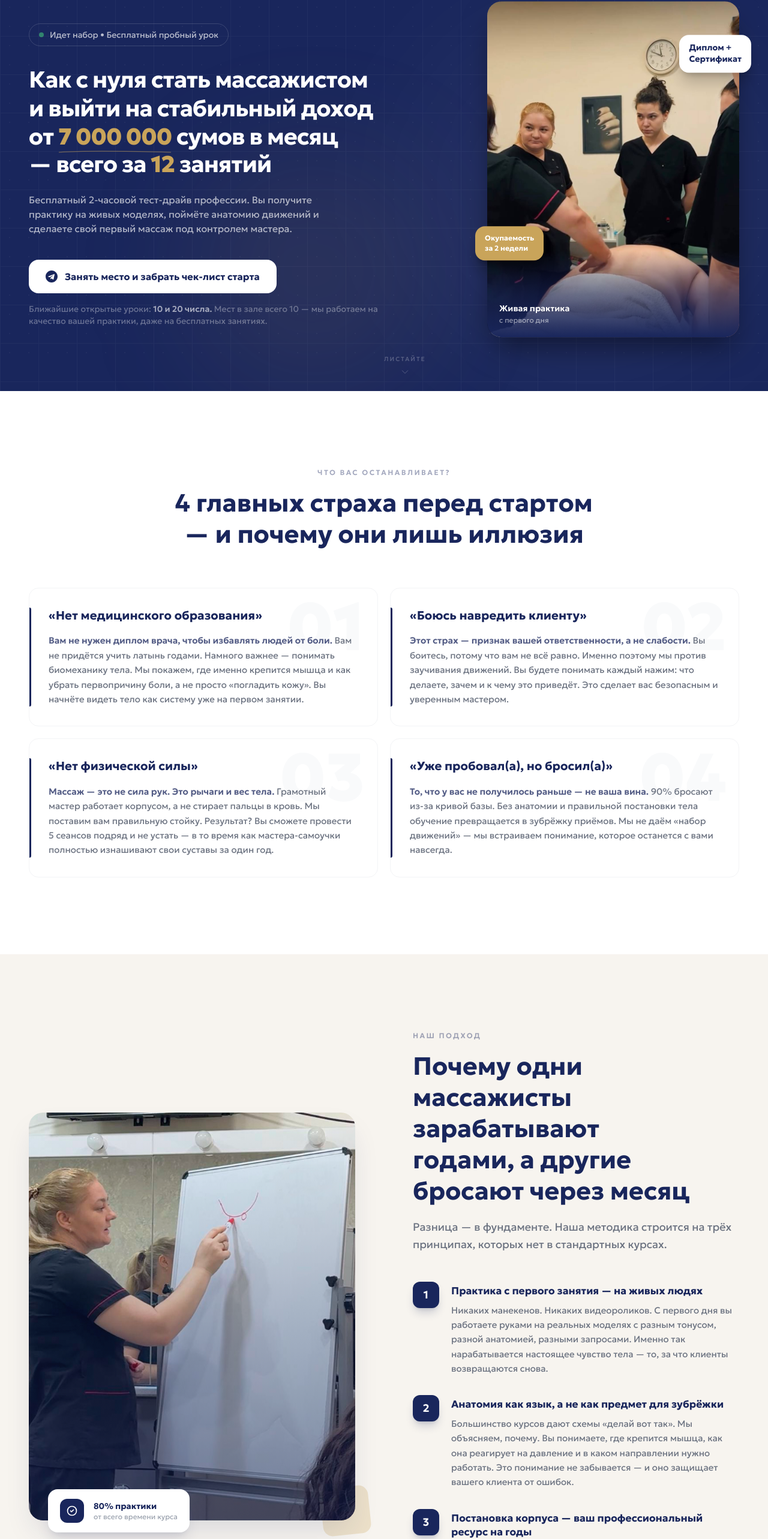
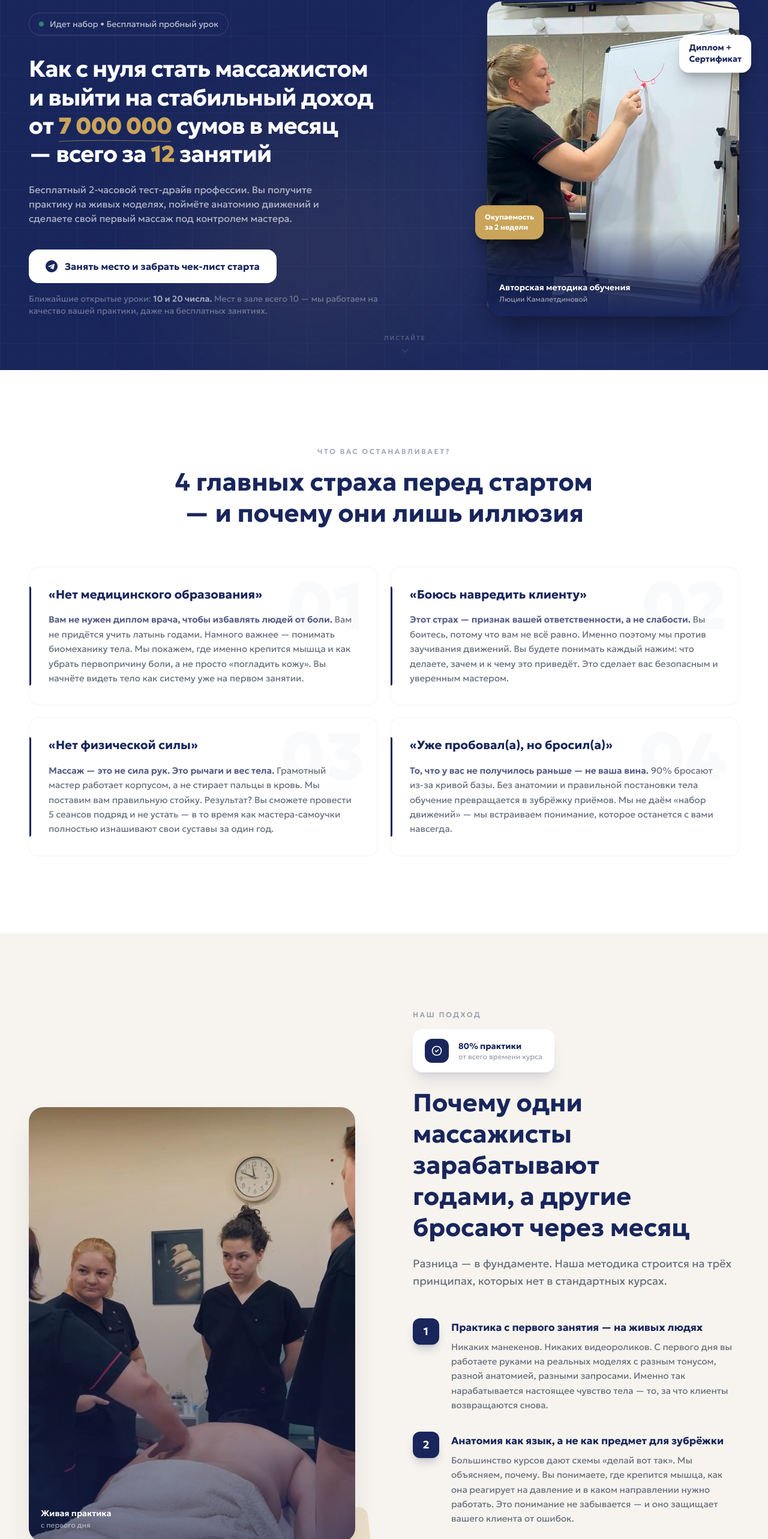
Before and after one commit to daolongfupro-prog/school-site2, a React (Vite) app: page / in a window 1280 px wide. Shown: the part 196-2762 px from the top of the page at 60% size. Built offline with nearby package versions, Linux system fonts and the light colour scheme.

Commit message:
Hero: флипчарт → первый экран; практика → метод; плашка 80% над заголовком
Co-Authored-By: Claude Sonnet 4.6 <noreply@anthropic.com>

```diff
--- a/src/components/Hero.jsx
+++ b/src/components/Hero.jsx
@@ -132,10 +132,10 @@ export default function Hero() {
                   {/* Photo */}
                   <div className="relative rounded-3xl overflow-hidden shadow-2xl shadow-black/50">
                     <img
-                      src="/images/photo_2026-04-26_15-03-32.jpg"
+                      src="/images/lucia-flipchart.png"
                       alt={h.photoName}
-                      className="w-full object-cover object-top"
-                      style={{ aspectRatio: '3/4' }}
+                      className="w-full object-cover"
+                      style={{ aspectRatio: '4/5' }}
                     />
                     {/* Bottom gradient with name */}
                     <div className="absolute bottom-0 left-0 right-0 h-36 bg-gradient-to-t from-navy via-navy/60 to-transparent" />
--- a/src/components/UniqueMethod.jsx
+++ b/src/components/UniqueMethod.jsx
@@ -26,31 +26,17 @@ export default function UniqueMethod() {
 
             <div className="relative rounded-3xl overflow-hidden shadow-2xl shadow-navy/15">
               <img
-                src="/images/lucia-flipchart.png"
-                alt="Люция Камалетдинова объясняет анатомию на флипчарте"
-                className="w-full h-full object-cover"
-                style={{ aspectRatio: '4/5' }}
+                src="/images/photo_2026-04-26_15-03-32.jpg"
+                alt="Живая практика на занятии"
+                className="w-full h-full object-cover object-top"
+                style={{ aspectRatio: '3/4' }}
               />
-              <div className="absolute inset-0 bg-gradient-to-t from-navy/50 to-transparent" />
+              <div className="absolute inset-0 bg-gradient-to-t from-navy/60 to-transparent" />
+              <div className="absolute bottom-5 left-5 right-5">
+                <p className="text-white font-semibold text-sm">{m.photoCaption}</p>
+                <p className="text-white/55 text-xs mt-0.5">{m.photoCaptionSub}</p>
+              </div>
             </div>
-
-            <motion.div
-              initial={{ opacity: 0, y: 20 }}
-              whileInView={{ opacity: 1, y: 0 }}
-              viewport={{ once: true }}
-              transition={{ delay: 0.5, duration: 0.5 }}
-              className="absolute -bottom-5 left-8 bg-white rounded-2xl px-5 py-4 shadow-xl shadow-navy/10 flex items-center gap-4"
-            >
-              <div className="w-10 h-10 rounded-xl bg-navy flex items-center justify-center flex-shrink-0">
-                <svg className="w-5 h-5 text-white" fill="none" stroke="currentColor" viewBox="0 0 24 24">
-                  <path strokeLinecap="round" strokeLinejoin="round" strokeWidth={2} d="M9 12l2 2 4-4m6 2a9 9 0 11-18 0 9 9 0 0118 0z" />
-                </svg>
-              </div>
-              <div>
-                <p className="font-bold text-navy text-sm">{m.floatNum} {m.floatSub}</p>
-                <p className="text-gray-400 text-xs">{m.floatLabel}</p>
-              </div>
-            </motion.div>
           </motion.div>
 
           {/* Text */}
@@ -63,6 +49,24 @@ export default function UniqueMethod() {
             >
               {m.tag}
             </motion.p>
+
+            <motion.div
+              initial={{ opacity: 0, y: 16 }}
+              animate={inView ? { opacity: 1, y: 0 } : {}}
+              transition={{ duration: 0.5, delay: 0.08 }}
+              className="inline-flex items-center gap-4 bg-white rounded-2xl px-5 py-4 shadow-xl shadow-navy/10 mb-6"
+            >
+              <div className="w-10 h-10 rounded-xl bg-navy flex items-center justify-center flex-shrink-0">
+                <svg className="w-5 h-5 text-white" fill="none" stroke="currentColor" viewBox="0 0 24 24">
+                  <path strokeLinecap="round" strokeLinejoin="round" strokeWidth={2} d="M9 12l2 2 4-4m6 2a9 9 0 11-18 0 9 9 0 0118 0z" />
+                </svg>
+              </div>
+              <div>
+                <p className="font-bold text-navy text-sm">{m.floatNum} {m.floatSub}</p>
+                <p className="text-gray-400 text-xs">{m.floatLabel}</p>
+              </div>
+            </motion.div>
+
             <motion.h2
               initial={{ opacity: 0, y: 20 }}
               animate={inView ? { opacity: 1, y: 0 } : {}}
--- a/src/translations.js
+++ b/src/translations.js
@@ -14,8 +14,8 @@ const translations = {
       spotsLeft: 'Ближайшие открытые уроки:',
       spots: '10 и 20 числа.',
       spotsRight: 'Мест в зале всего 10 — мы работаем на качество вашей практики, даже на бесплатных занятиях.',
-      photoName: 'Живая практика',
-      photoRole: 'с первого дня',
+      photoName: 'Авторская методика обучения',
+      photoRole: 'Люции Камалетдиновой',
       badgeWhite: 'Диплом +\nСертификат',
       badgeGold: 'Окупаемость\nза 2 недели',
       scroll: 'Листайте',
@@ -37,6 +37,8 @@ const translations = {
       floatNum: '80%',
       floatLabel: 'от всего времени курса',
       floatSub: 'практики',
+      photoCaption: 'Живая практика',
+      photoCaptionSub: 'с первого дня',
       principles: [
         { num: '1', title: 'Практика с первого занятия — на живых людях', text: 'Никаких манекенов. Никаких видеороликов. С первого дня вы работаете руками на реальных моделях с разным тонусом, разной анатомией, разными запросами. Именно так нарабатывается настоящее чувство тела — то, за что клиенты возвращаются снова.' },
         { num: '2', title: 'Анатомия как язык, а не как предмет для зубрёжки', text: 'Большинство курсов дают схемы «делай вот так». Мы объясняем, почему. Вы понимаете, где крепится мышца, как она реагирует на давление и в каком направлении нужно работать. Это понимание не забывается — и оно защищает вашего клиента от ошибок.' },
@@ -181,6 +183,8 @@ const translations = {
       floatNum: '80%',
       floatLabel: "kurs vaqtining",
       floatSub: "amaliyot",
+      photoCaption: "Jonli amaliyot",
+      photoCaptionSub: "birinchi kundan",
       principles: [
         { num: '1', title: "Birinchi darsdan amaliyot — tirik odamlarda", text: "Hech qanday maneken yo'q. Hech qanday video yo'q. Birinchi kundan boshlab turli tonus, anatomiya va talablar bilan haqiqiy modellarda qo'l bilan ishlaysiz." },
         { num: '2', title: "Anatomiya — yodlash predmeti emas, til sifatida", text: "Ko'pchilik kurslar 'shunday qiling' sxemasini beradi. Biz nima uchunligini tushuntiramiz. Mushak qayerga birikishini, qanday reaksiya berishini va qaysi yo'nalishda ishlash kerakligini tushunasiz." },
```
